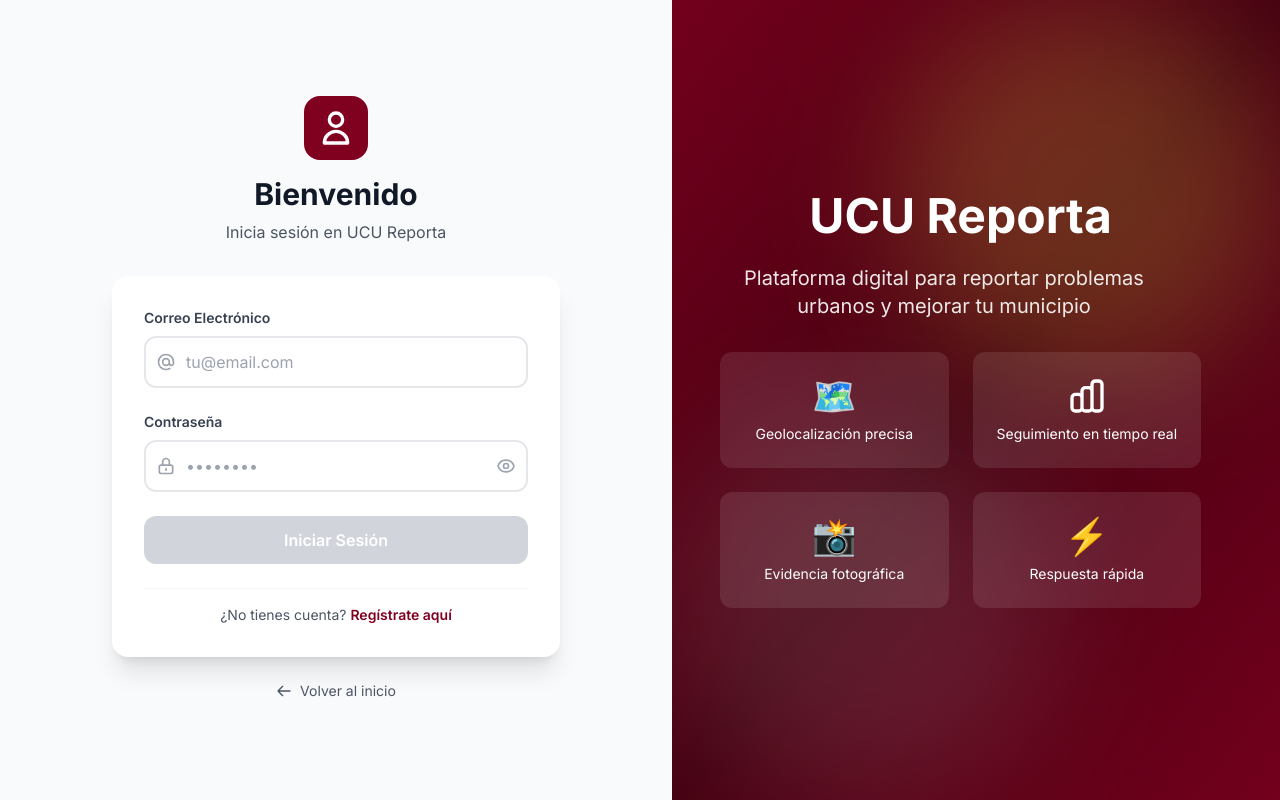
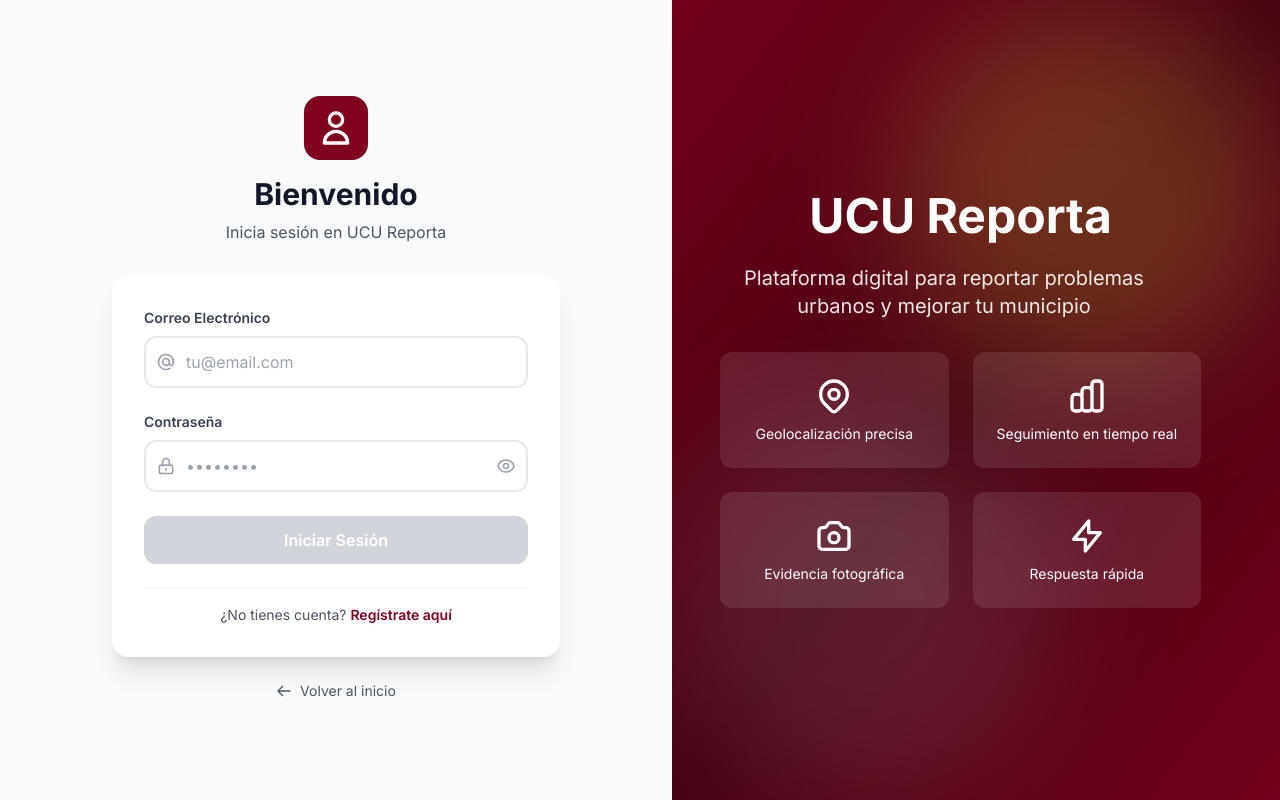
Before and after one commit to ezraidenn/SamurAI-Platform, a React (Vite) app in the folder frontend/: page /login in a window 1280 px wide. Built offline with nearby package versions, Linux system fonts and the light colour scheme.

Commit message:
refactor: Completar migración de emojis a SVG en LoginPage
- Geolocalización: 🗺️ → SVG de pin de ubicación
- Evidencia fotográfica: 📸 → SVG de cámara
- Respuesta rápida: ⚡ → SVG de rayo

Finaliza la migración completa de emojis a SVG en toda la aplicación

```diff
--- a/frontend/src/pages/LoginPage.jsx
+++ b/frontend/src/pages/LoginPage.jsx
@@ -320,7 +320,10 @@
             </p>
             <div className="grid grid-cols-2 gap-6 max-w-lg">
               <div className="bg-white/10 backdrop-blur-sm rounded-xl p-6">
-                <div className="text-4xl mb-2">🗺️</div>
+                <svg className="w-10 h-10 mx-auto mb-2" fill="none" stroke="currentColor" viewBox="0 0 24 24">
+                  <path strokeLinecap="round" strokeLinejoin="round" strokeWidth={2} d="M17.657 16.657L13.414 20.9a1.998 1.998 0 01-2.827 0l-4.244-4.243a8 8 0 1111.314 0z" />
+                  <path strokeLinecap="round" strokeLinejoin="round" strokeWidth={2} d="M15 11a3 3 0 11-6 0 3 3 0 016 0z" />
+                </svg>
                 <p className="text-sm">Geolocalización precisa</p>
               </div>
               <div className="bg-white/10 backdrop-blur-sm rounded-xl p-6">
@@ -330,11 +333,16 @@
                 <p className="text-sm">Seguimiento en tiempo real</p>
               </div>
               <div className="bg-white/10 backdrop-blur-sm rounded-xl p-6">
-                <div className="text-4xl mb-2">📸</div>
+                <svg className="w-10 h-10 mx-auto mb-2" fill="none" stroke="currentColor" viewBox="0 0 24 24">
+                  <path strokeLinecap="round" strokeLinejoin="round" strokeWidth={2} d="M3 9a2 2 0 012-2h.93a2 2 0 001.664-.89l.812-1.22A2 2 0 0110.07 4h3.86a2 2 0 011.664.89l.812 1.22A2 2 0 0018.07 7H19a2 2 0 012 2v9a2 2 0 01-2 2H5a2 2 0 01-2-2V9z" />
+                  <path strokeLinecap="round" strokeLinejoin="round" strokeWidth={2} d="M15 13a3 3 0 11-6 0 3 3 0 016 0z" />
+                </svg>
                 <p className="text-sm">Evidencia fotográfica</p>
               </div>
               <div className="bg-white/10 backdrop-blur-sm rounded-xl p-6">
-                <div className="text-4xl mb-2">⚡</div>
+                <svg className="w-10 h-10 mx-auto mb-2" fill="none" stroke="currentColor" viewBox="0 0 24 24">
+                  <path strokeLinecap="round" strokeLinejoin="round" strokeWidth={2} d="M13 10V3L4 14h7v7l9-11h-7z" />
+                </svg>
                 <p className="text-sm">Respuesta rápida</p>
               </div>
             </div>
```
